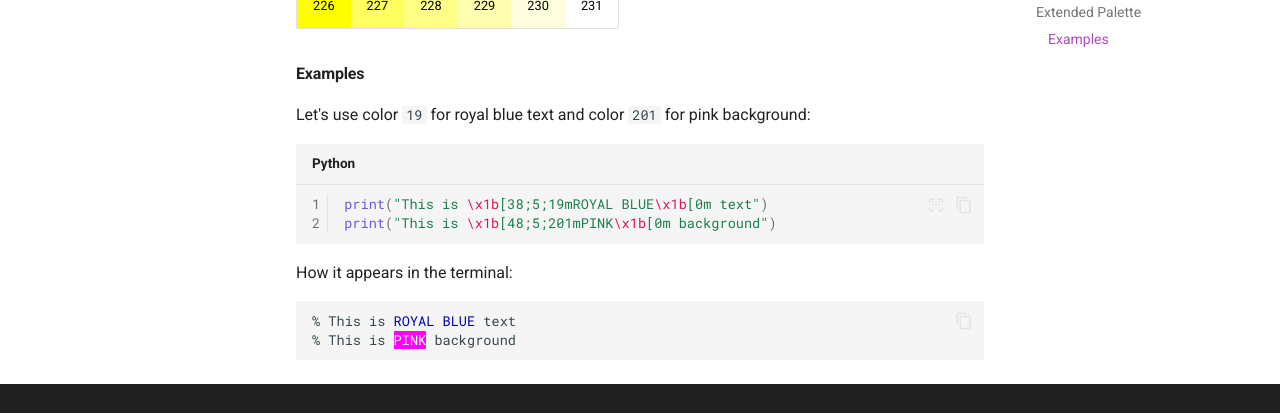
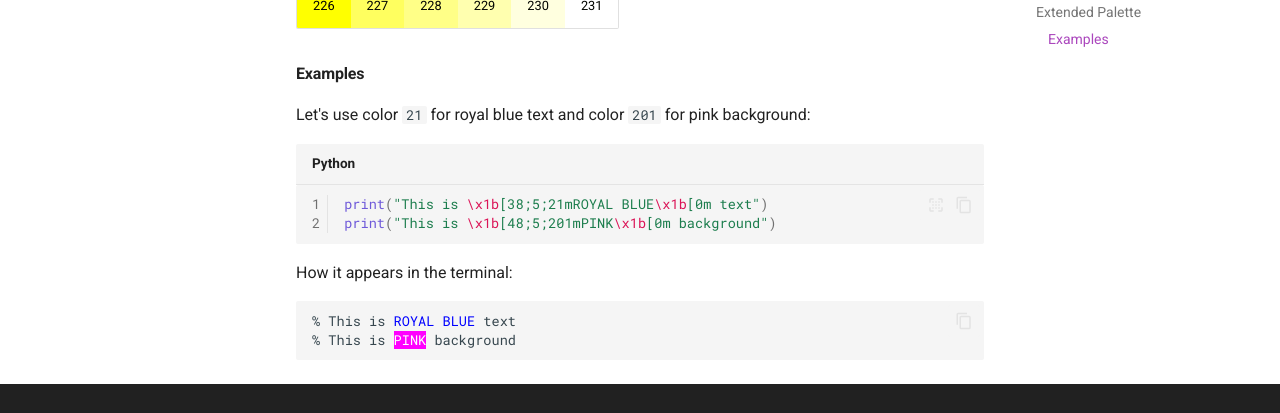
Before and after one commit to jakob-bagterp/colorist-for-python, an MkDocs documentation site: the page built from docs/ansi-escape-codes/extended-256-colors.md, in a window 1280 px wide and 900 px high, scrolled down 4311 px. Shown: the part 359-772 px from the top of the window. Built offline with MkDocs 1.6.1 and Material for MkDocs 9.7.7, drawn with Linux system fonts in a browser that asks for light colours; comment, search, counter and statistics services are not loaded; the version menu is left out.

Commit message:
Updated text color in example for better contrast.

````diff
--- a/docs/ansi-escape-codes/extended-256-colors.md
+++ b/docs/ansi-escape-codes/extended-256-colors.md
@@ -450,14 +450,14 @@
 </table>
 
 #### Examples
-Let's use color `19` for royal blue text and color `201` for pink background:
+Let's use color `21` for royal blue text and color `201` for pink background:
 
 ```python linenums="1"
-print("This is \x1b[38;5;19mROYAL BLUE\x1b[0m text")
+print("This is \x1b[38;5;21mROYAL BLUE\x1b[0m text")
 print("This is \x1b[48;5;201mPINK\x1b[0m background")
 ```
 
 How it appears in the terminal:
 
-<pre><code>% This is <span style="color: #0000af;">ROYAL BLUE</span> text
+<pre><code>% This is <span style="color: #0000ff;">ROYAL BLUE</span> text
 % This is <span class="text-contrast" style="background-color: #ff00ff;">PINK</span> background</code></pre>
````
